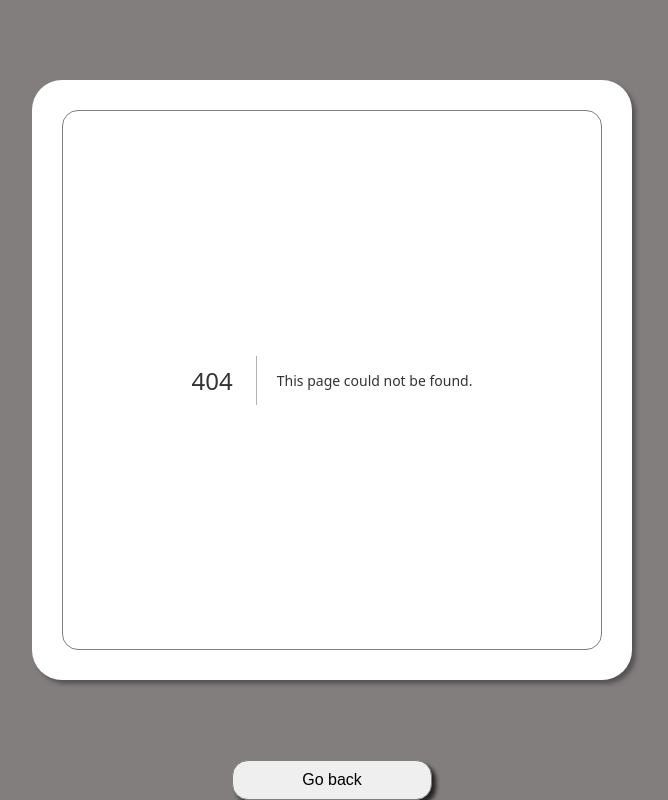
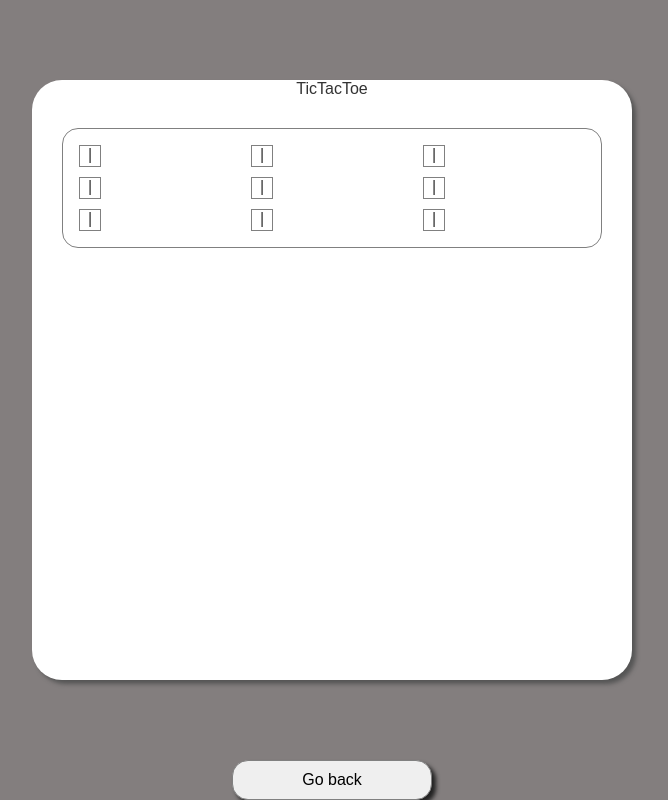
Before and after one commit to PDXmjb/demo-projects, a Next.js app: page /tic-tac-toe in a window 1280 px wide. Before the commit this address had no page. Shown: the whole page, without its empty margins (308-976 px from the left). Built offline with nearby package versions, Linux system fonts and the light colour scheme.

Commit message:
(feat) starting tic-tac-toe work

```diff
--- /dev/null
+++ b/pages/tic-tac-toe/index.module.scss
@@ -0,0 +1,14 @@
+.tic-tac-toe-grid {
+  display: grid;
+  grid-template-columns: repeat(3, 1fr);
+  gap: 10px;
+}
+
+.tic-tac-toe-row {
+}
+
+.tic-tac-toe-item {
+  width: 20px;
+  height: 20px;
+  border: 1px solid gray;
+}
--- /dev/null
+++ b/pages/tic-tac-toe/index.tsx
@@ -0,0 +1,40 @@
+import { Children, useState } from 'react';
+import styles from './index.module.scss';
+
+const TicTacToe = () => {
+  const defaultGrid = [0, 0, 0, 0, 0, 0, 0, 0, 0];
+  const [grid, setGrid] = useState(defaultGrid);
+  const [currentPlayerValue, setCurrentPlayerValue] = useState(-1);
+  const mapValue = (value: any) =>
+    value === 0 ? '|' : value === -1 ? 'X' : 'O';
+  const onClickHandler = (index: number) => {
+    let currGrid = [...grid];
+    currGrid[index] = currentPlayerValue;
+    setGrid(currGrid);
+    togglePlayerValue();
+  };
+
+  const togglePlayerValue = () => {
+    setCurrentPlayerValue((value) => value * -1);
+  };
+
+  return (
+    <>
+      TicTacToe
+      <div className={styles['tic-tac-toe-grid']}>
+        {Children.toArray(
+          grid.map((value, index) => (
+            <div
+              onClick={() => onClickHandler(index)}
+              className={styles['tic-tac-toe-item']}
+            >
+              {mapValue(value)}
+            </div>
+          ))
+        )}
+      </div>
+    </>
+  );
+};
+
+export default TicTacToe;
```
